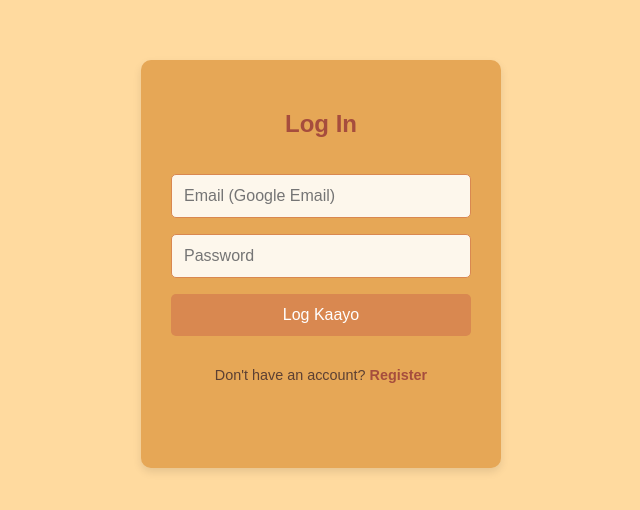
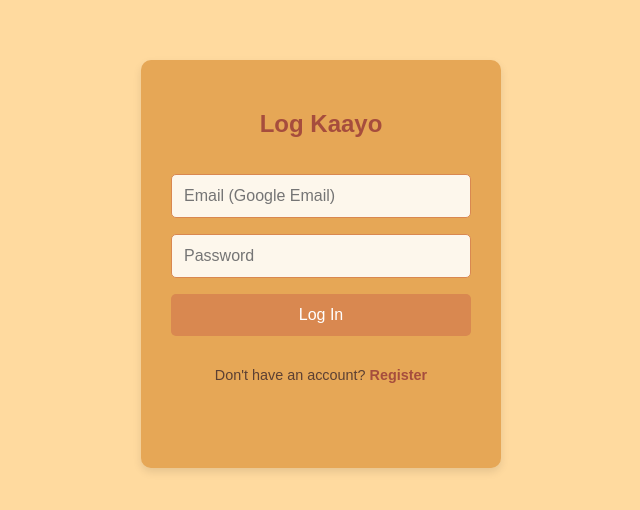
Before and after one commit to Gen351/book-tracker, a website built with Vite: page index.html in a window 1280 px wide. Shown: the part 136-646 px from the top of the page, without its empty margins (319-959 px from the left). Built offline with nearby package versions, Linux system fonts and the light colour scheme; no server answers.

Commit message:
Update index.html

```diff
--- a/index.html
+++ b/index.html
@@ -11,10 +11,10 @@
 <body>
     <div class="auth-container">
         <form id="login-form" class="active">
-            <h2>Log In</h2>
+            <h2>Log Kaayo</h2>
             <input id="login-email"     type="email"     placeholder="Email (Google Email)"     required />
             <input id="login-password" type="password" placeholder="Password" required />
-            <button type="submit" id="login-btn">Log Kaayo</button>
+            <button type="submit" id="login-btn">Log In</button>
             <p>
                 <span>Don't have an account? </span>
                 <a href="#" id="show-register">Register</a>
```
